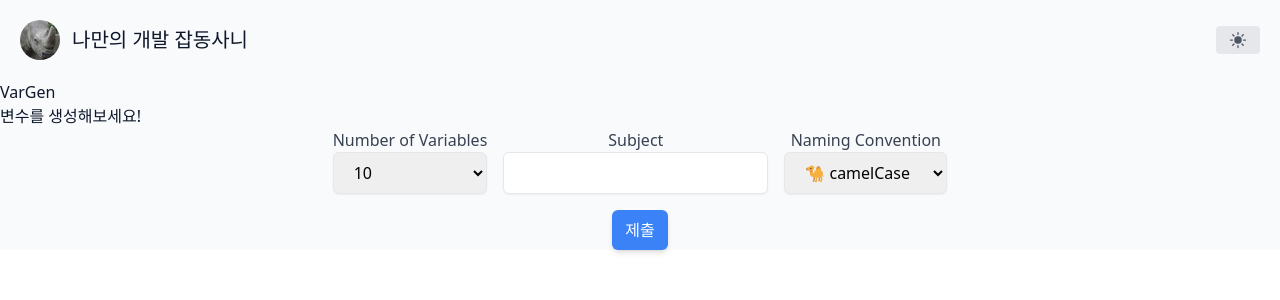
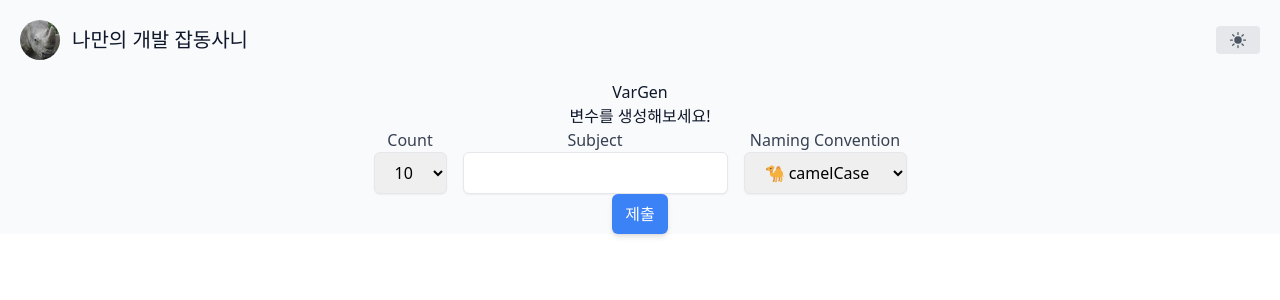
Before and after one commit to rhino-ty/VarGen, a Next.js app: page / in a window 1280 px wide. Shown: the top 300 px of the page. Built offline with nearby package versions, Linux system fonts and the light colour scheme.

Commit message:
design: index에 container 역할 하는 section 추가 및 원래코드삭제
container px-5 mx-auto를 section 으로

```diff
--- a/src/components/PromptInput.tsx
+++ b/src/components/PromptInput.tsx
@@ -40,17 +40,16 @@ export default function PromptInput() {
 
   return (
     <QueryClientProvider client={queryClient}>
-      <h1>VarGen</h1>
-      <h3>변수를 생성해보세요!</h3>
-      <form
-        onSubmit={handleSubmit}
-        className="container px-5 mx-auto flex flex-col items-center justify-center space-y-4"
-      >
+      <div className="flex flex-col items-center justify-center">
+        <h1 className="items-center">VarGen</h1>
+        <h3 className="items-center">변수를 생성해보세요!</h3>
+      </div>
+      <form onSubmit={handleSubmit} className="flex flex-col items-center justify-center">
         {/* <input type="text" value={inputValue} onChange={(e) => setInputValue(e.target.value)} /> */}
         <div className="flex flex-row justify-center items-center space-x-4">
           <div className="flex flex-col">
             <label htmlFor="count" className="text-gray-700 flex justify-center">
-              Number of Variables
+              Count
             </label>
             <select
               id="count"
@@ -98,7 +97,6 @@ export default function PromptInput() {
           제출
         </button>
       </form>
-
       {/* <ChatResponse prompt={`Create 10 게시판 related variable names with camelCase`} /> */}
       {promptValue && <ChatResponse prompt={promptValue} />}
       <ReactQueryDevtools />
--- a/src/pages/index.tsx
+++ b/src/pages/index.tsx
@@ -11,7 +11,9 @@ export default function Home() {
         <meta name="viewport" content="width=device-width, initial-scale=1" />
         <link rel="icon" href="/favicon.ico" />
       </Head>
-      <PromptInput />
+      <section className="container mx-auto px-5">
+        <PromptInput />
+      </section>
     </Layout>
   );
 }
```
